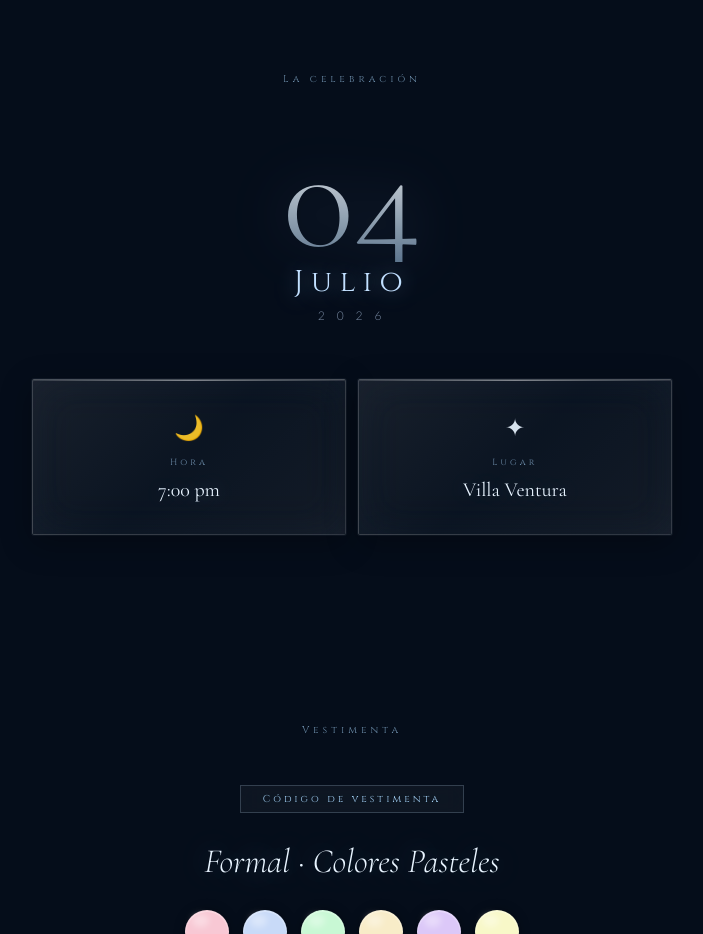
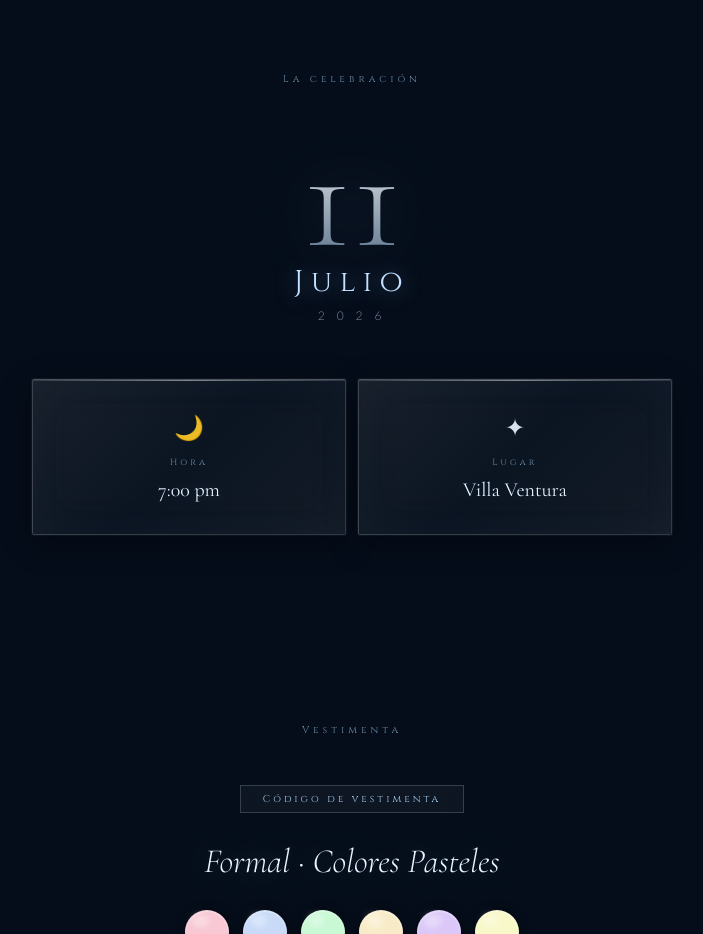
Before and after one commit to wmediafilmzrd/xv-khrismel, a plain HTML site: page index.html in a window 1280 px wide. Shown: the part 960-1894 px from the top of the page, without its empty margins (288-991 px from the left). Drawn offline with nearby package versions, Linux system fonts and the light colour scheme.

Commit message:
index.html

```diff
--- a/index.html
+++ b/index.html
@@ -804,7 +804,7 @@
   <p class="section-label">La celebración</p>
 
   <div class="date-hero">
-    <div class="date-num">04</div>
+    <div class="date-num">11</div>
     <div class="date-month">Julio</div>
     <div class="date-year">2 0 2 6</div>
   </div>
```
